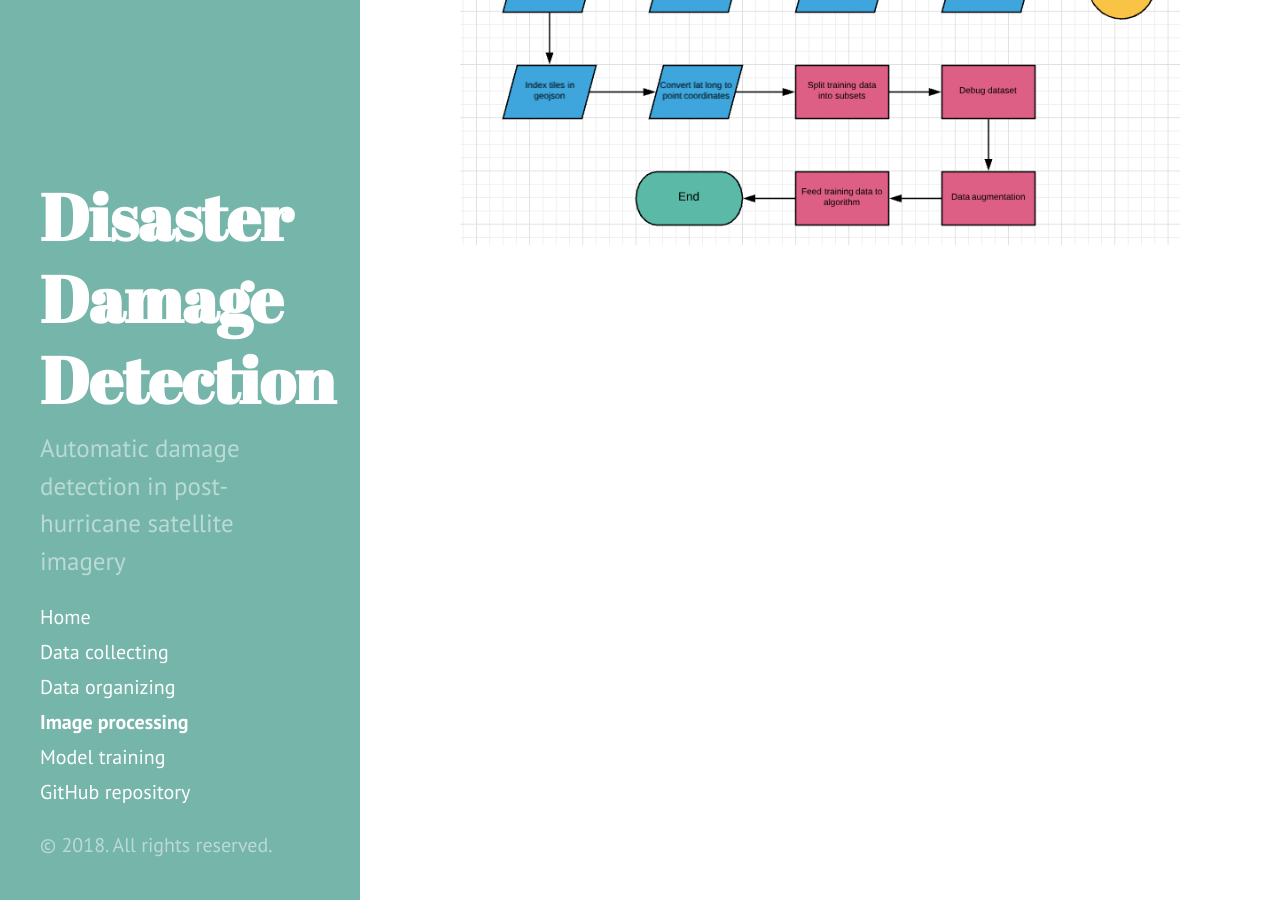
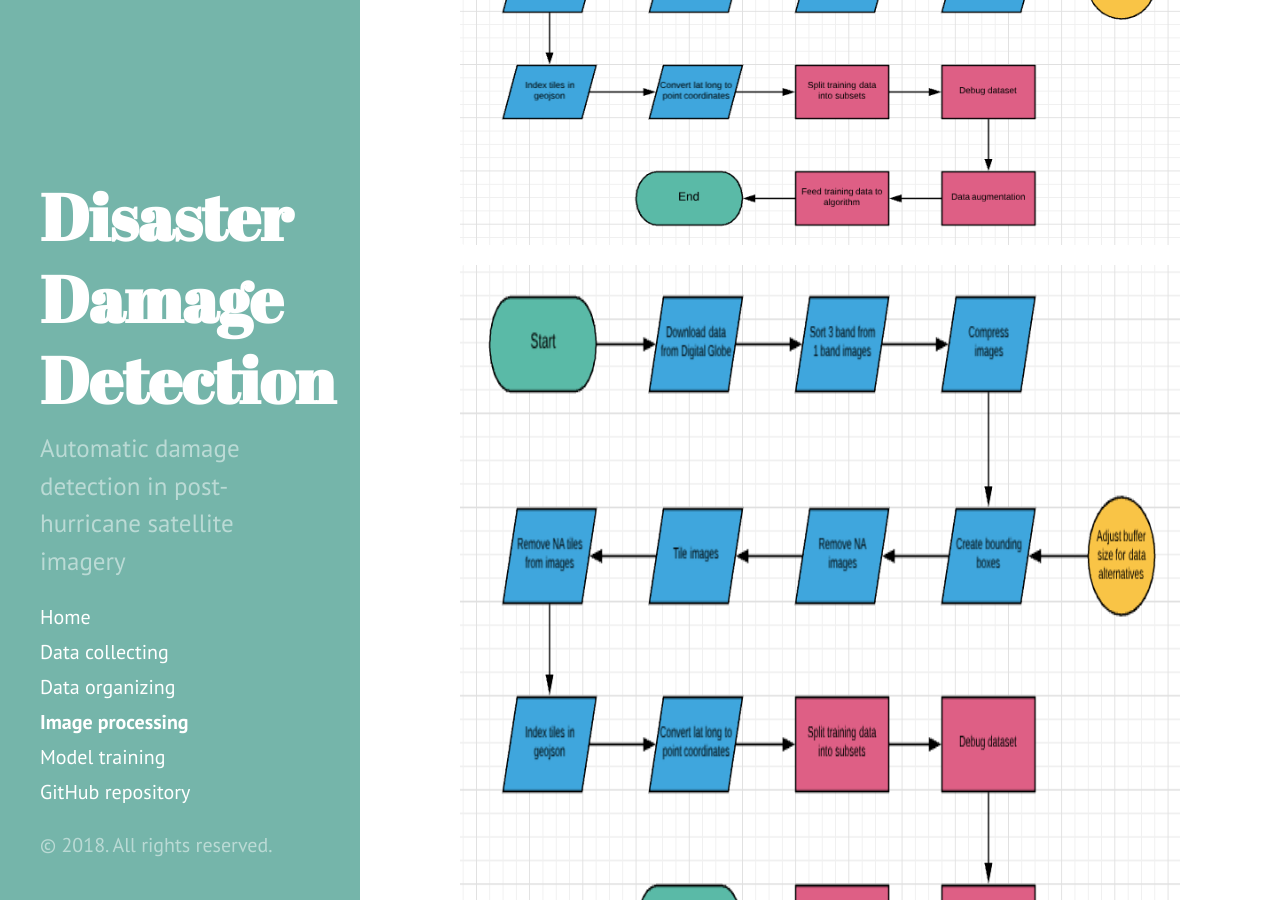
Before and after one commit to DDS-Lab/disaster-damage-detection, a Jekyll site: the page built from image-processing.md, in a window 1280 px wide and 900 px high, scrolled down 639 px. Built offline with Jekyll 4.4.1, drawn with Linux system fonts in a browser that asks for light colours.

Commit message:
Update image-processing.md

```diff
--- a/image-processing.md
+++ b/image-processing.md
@@ -6,3 +6,5 @@ title:  Image processing
 <img src="Process flow.png" class="img-responsive" alt="">
 
 ![](https://github.com/DDS-Lab/disaster-damage-detection/blob/master/Process-flow.png)
+
+<img src="https://github.com/DDS-Lab/disaster-damage-detection/blob/master/Process-flow.png" height="750" width="900">
```
